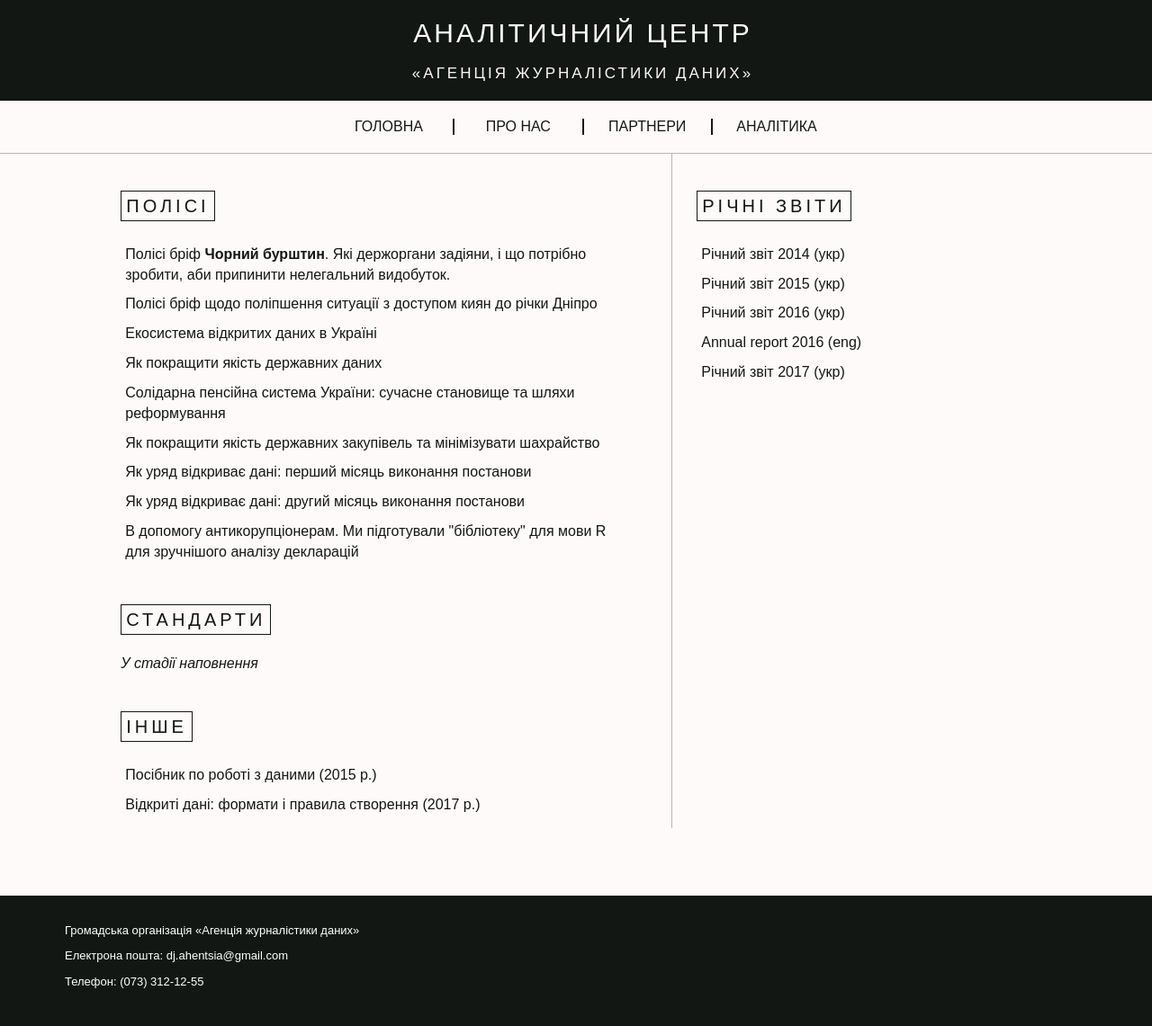
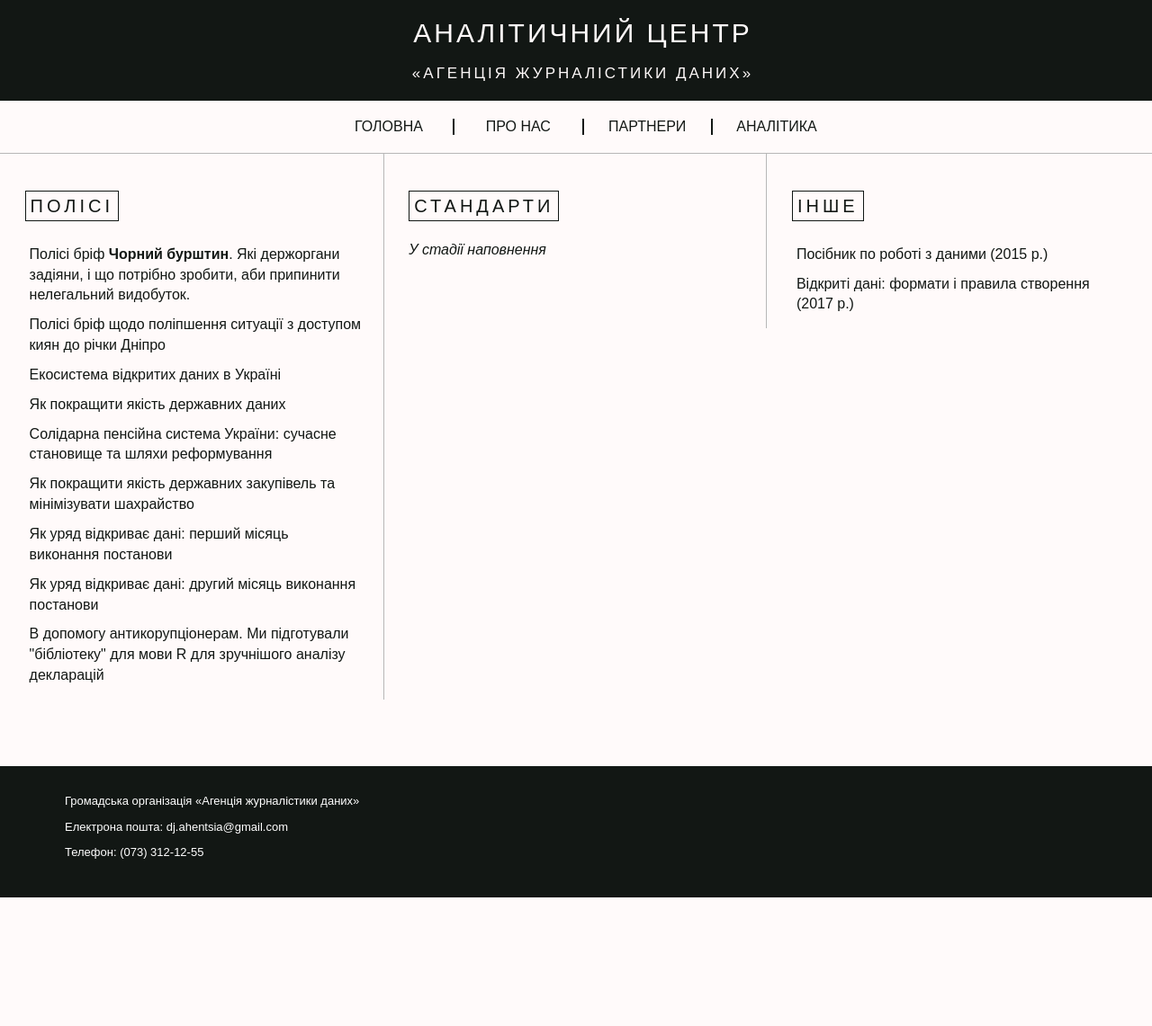
Before and after one commit to YevhDr/my-blog, a Jekyll site: the page built from analytics.md, in a window 1280 px wide. Shown: the whole page at 90% size. Built offline with Jekyll 4.4.1, drawn with Linux system fonts in a browser that asks for light colours; a script that is not in the unit is left out; after the commit the page ends 998 px from its top, so only the background shows below that.

Commit message:
додала стандарти і посібники

```diff
--- a/_layouts/analytics.html
+++ b/_layouts/analytics.html
@@ -5,7 +5,7 @@
     <div class="row top-border m-b-20 m-t-20">
 
         <!--Перша колонка-->
-        <div class="col-xs-offset-2 col-xs-8 col-md-offset-0 col-md-6 col-md-push-1 col-md-border">
+        <div class="project_target col-xs-offset-2 col-xs-8 col-md-offset-0 col-md-4 col-md-border">
             <div class="padding">
 
                 <h2 class="subtitle m-t-40 m-b-20"><span>Полісі</span></h2>
@@ -25,47 +25,43 @@
 
                 </ul>
 
-                <h2 class="subtitle m-t-40 m-b-20"><span>Стандарти</span></h2>
-                <p><i>У стадії наповнення</i></p>
 
 
-                <h2 class="subtitle m-t-40 m-b-20"><span>Інше</span></h2>
-                <ul class="list-style-type-none m-l-0 p-l-0">
-                    <li class="withborder"><a href="http://texty.org.ua/pdf/data2015.pdf" target="_blank">Посібник по роботі з даними (2015 р.)</a></li>
-                    <li class="withborder"><a href="http://texty.org.ua/pdf/data2017.pdf" target="_blank">Відкриті дані: формати і правила створення (2017 р.)</a></li>
-                </ul>
+
+
 
 
 </div>
             </div>
 
 
-        <!--Друга колонка-->
-        <div class="col-xs-offset-2 col-xs-8 col-md-offset-1 col-md-3">
+        <div class="project_target col-xs-offset-2 col-xs-8 col-md-offset-0 col-md-4 col-md-border">
             <div class="padding">
-
-                <h2 class="subtitle m-t-40 m-b-20" ><span>Річні звіти</span></h2>
-                <ul class="list-style-type-none m-l-0 p-l-0">
-
-                    <li class="withborder"><a href="http://texty.org.ua/pdf/Zvit_2014.pdf" target="_blank">Річний звіт 2014 (укр)</a></li>
-                    <li class="withborder"><a href="http://texty.org.ua/pdf/Zvit_2015.pdf" target="_blank">Річний звіт 2015 (укр)</a></li>
-                    <li class="withborder"><a href="http://texty.org.ua/pdf/Zvit_2016_ukr.pdf" target="_blank">Річний звіт 2016 (укр)</a></li>
-                    <li class="withborder"><a href="http://texty.org.ua/pdf/Zvit_2016_eng.pdf" target="_blank">Annual report 2016 (eng)</a></li>
-                    <li class="withborder"><a href="http://texty.org.ua/pdf/Zvit_2017_ukr01.pdf" target="_blank">Річний звіт 2017 (укр)</a></li>
+                <h2 class="subtitle m-t-40 m-b-20"><span>Стандарти</span></h2>
+                <p><i>У стадії наповнення</i></p>
+                </div>
+            </div>
 
 
-                </ul>
+
+        <!--Друга колонка-->
+            <div class="project_target col-xs-offset-2 col-xs-8 col-md-offset-0 col-md-4 col-md-border">
+                 <div class="padding">
+                     <h2 class="subtitle m-t-40 m-b-20"><span>Інше</span></h2>
+                     <ul class="list-style-type-none m-l-0 p-l-0">
+                         <li class="withborder"><a href="http://texty.org.ua/pdf/data2015.pdf" target="_blank">Посібник по роботі з даними (2015 р.)</a></li>
+                         <li class="withborder"><a href="http://texty.org.ua/pdf/data2017.pdf" target="_blank">Відкриті дані: формати і правила створення (2017 р.)</a></li>
+                     </ul>
+
 
 
         </div>
-
-
-        <!--Третя колонка-->
-
 </div>
-
+        </div>
     </div>
 
 
+
+
+
     <div id="prefooter"></div>
-</div>
```
Also changed, not shown: _layouts/about.html (+14 -1 lines).
